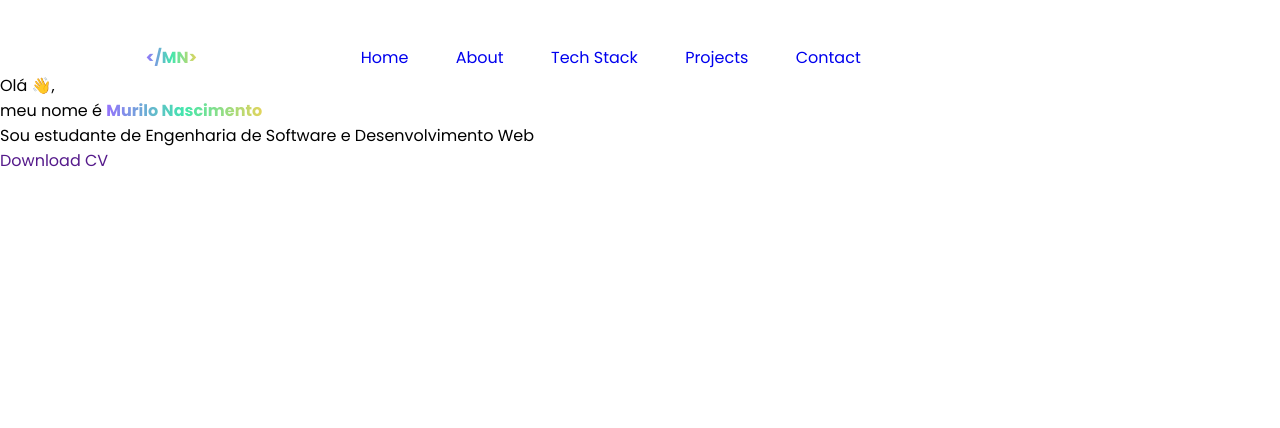
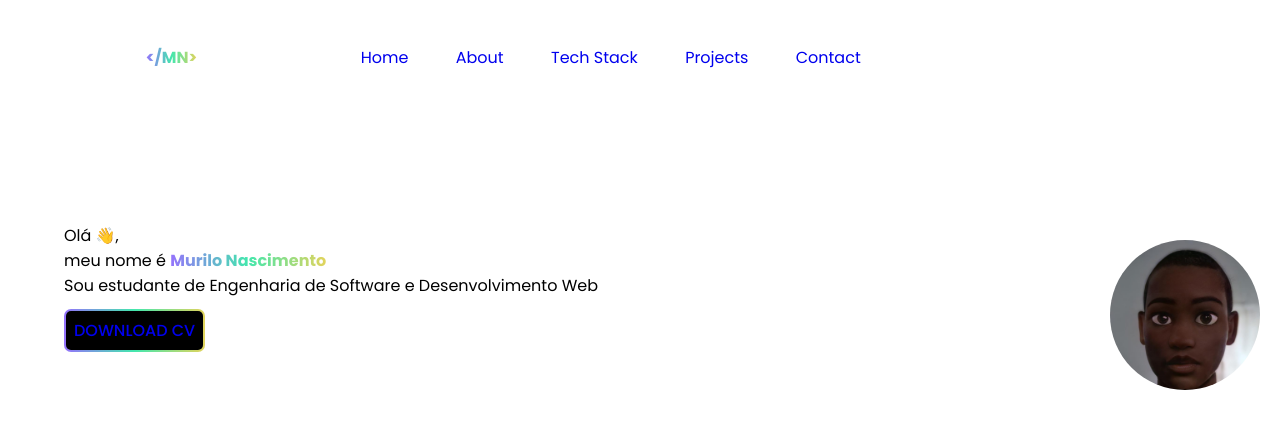
Before and after one commit to murilonicemento/my-portfolio, a React (Vite) app: page / in a window 1280 px wide. Shown: the top 428 px of the page. Built offline with nearby package versions, Linux system fonts and the light colour scheme.

Commit message:
Estilização da página Home

```diff
--- a/src/pages/Home/index.jsx
+++ b/src/pages/Home/index.jsx
@@ -1,5 +1,6 @@
 import { Main } from "./styled";
 import { MyHeader } from "../../components/Header";
+import profilePicture from "../../assets/images/profilePicture.jpg";
 
 export function Home() {
   return (
@@ -13,10 +14,10 @@ export function Home() {
           <br />
           Sou estudante de Engenharia de Software e Desenvolvimento Web
         </p>
-        <img src="" alt="" />
-        <a href="" download>
+        <a href="/curriculum.pdf" download>
           Download CV
         </a>
+        <img src={profilePicture} alt="Profile Picture" />
       </Main>
     </>
   );
--- a/src/pages/Home/styled.jsx
+++ b/src/pages/Home/styled.jsx
@@ -1,6 +1,14 @@
 import styled from "styled-components";
 
 export const Main = styled.main`
+  width: 90%;
+  margin: 150px auto 0 auto;
+
+  p {
+    width: 50%;
+    margin-bottom: 20px;
+  }
+
   span {
     background-image: linear-gradient(
       to right,
@@ -13,4 +21,30 @@ export const Main = styled.main`
     color: transparent;
     font-weight: bold;
   }
+
+  a {
+    text-transform: uppercase;
+    font-weight: 500;
+    padding: 8px;
+    background: linear-gradient(black, black) padding-box,
+      linear-gradient(
+          to right,
+          rgb(149 114 252),
+          rgb(67 231 173),
+          rgb(226 212 92)
+        )
+        border-box;
+    border-width: 0.125rem;
+    border-style: solid;
+    border-color: transparent;
+    border-radius: 0.438rem;
+  }
+
+  img {
+    width: 150px;
+    position: absolute;
+    top: 240px;
+    right: 20px;
+    border-radius: 50%;
+  }
 `;
```
Also changed, not shown: src/assets/images/profilePicture.jpg (renamed from src/assets/images/foto-perfil.jpg), 1 other file (tests, documents, lock files or other folders).
